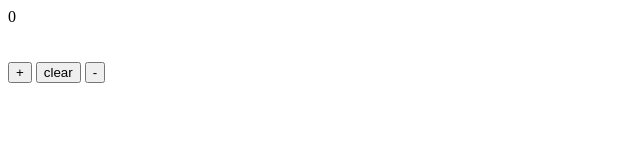
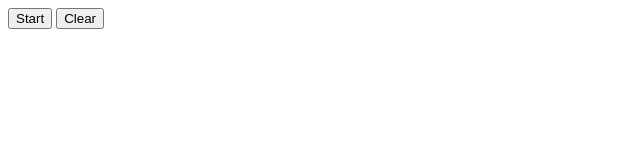
Before and after one commit to FarhanIsrakYen/JS-Practice, a plain HTML site: page index.html in a window 1280 px wide. Shown: the whole page, without its empty margins (0-640 px from the left). Drawn offline with Linux system fonts and the light colour scheme.

Commit message:
taught on setTimeout

```diff
--- a/index.html
+++ b/index.html
@@ -7,10 +7,13 @@
     <link rel="stylesheet" href="style.css" />
   </head>
   <body>
-    <label id="countlabel">0</label><br><br><br>
+    <!-- <label id="countlabel">0</label><br><br><br>
     <button id="increase">+</button>
     <button id="clear">clear</button>
-    <button id="decrease">-</button>
+    <button id="decrease">-</button> -->
+
+    <button onclick="startTimer()"> Start</button>
+    <button onclick="clearTimer()"> Clear</button>
 
     <script src="index.js"></script>
   </body>
--- a/index.js
+++ b/index.js
@@ -778,3 +778,29 @@
 // game.decreaseScore(2);
 
 // console.log(`The final score is ${game.getScore()}`);
+
+// --------------------------------------------- setTimeout
+
+// setTimeout(function() {
+//     window.alert("Hello")
+// },3000);
+
+// setTimeout(()=> window.alert("Hello"),3000);
+
+// clearTimeout(timeoutId) to cancel a timeout
+
+// const timeoutId = setTimeout(()=> window.alert("Hello"),3000);
+
+// clearTimeout(timeoutId);
+
+let timeoutId;
+
+function startTimer() {
+    timeoutId = setTimeout(()=> window.alert("Hello"), 3000);
+    console.log("Started");
+}
+
+function clearTimer() {
+    clearTimeout(timeoutId);
+    console.log("Cleared");
+}
```
